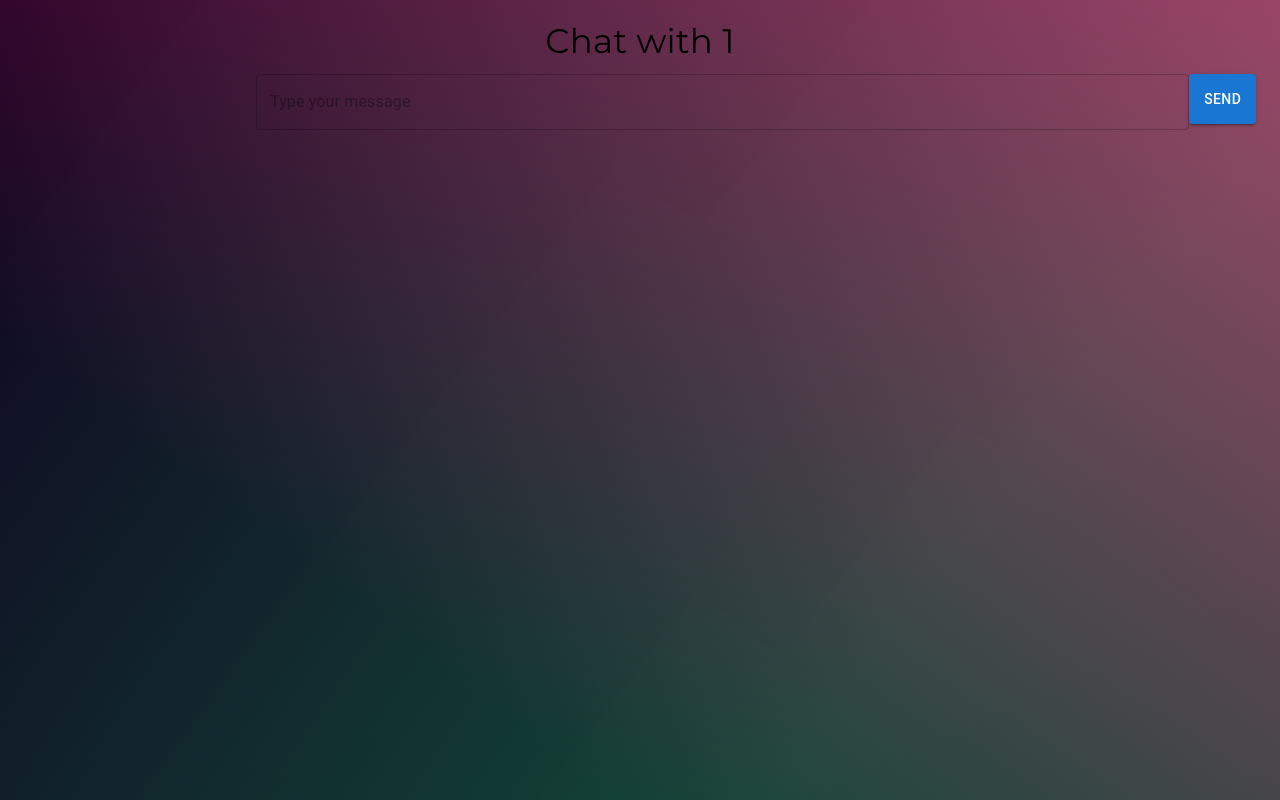
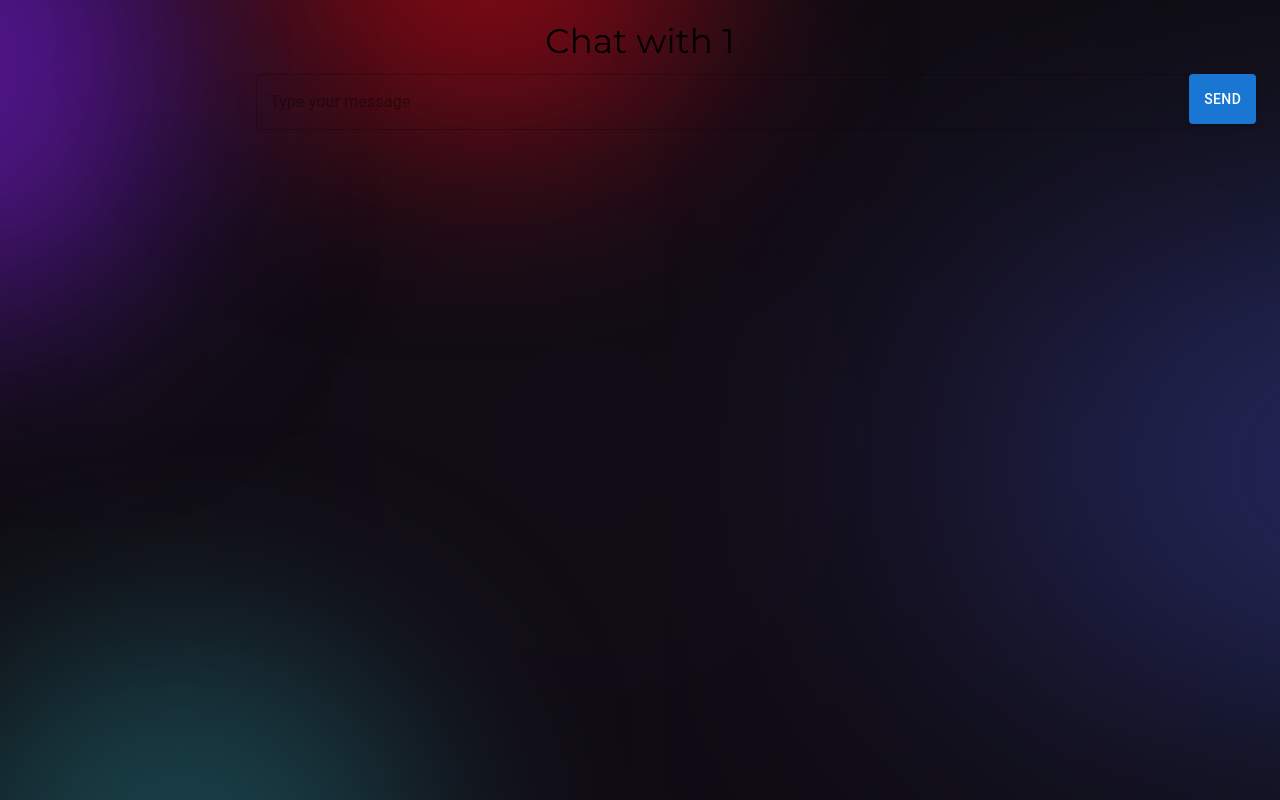
Before and after one commit to Swapnita06/Cortex, a React (Create React App) app in the folder frontend/: page /chat/1 in a window 1280 px wide. Built offline with nearby package versions, Linux system fonts and the light colour scheme.

Commit message:
few more changes

```diff
--- a/frontend/public/index.html
+++ b/frontend/public/index.html
@@ -2,7 +2,7 @@
 <html lang="en">
   <head>
     <meta charset="utf-8" />
-    <link rel="icon" href="%PUBLIC_URL%/favicon.ico" />
+    <link rel="icon"  href="logo.svg" />
 
     <link rel="preconnect" href="https://fonts.googleapis.com">
    <link rel="preconnect" href="https://fonts.gstatic.com" crossorigin>
@@ -38,7 +38,7 @@
       work correctly both with client-side routing and a non-root public URL.
       Learn how to configure a non-root public URL by running `npm run build`.
     -->
-    <title>React App</title>
+    <title>Cortex</title>
   </head>
   <body>
     <noscript>You need to enable JavaScript to run this app.</noscript>
--- a/frontend/src/App.js
+++ b/frontend/src/App.js
@@ -3,6 +3,7 @@ import './App.css';
 import Home from './pages/Home';
 import Chat from './pages/Chat';
 import GroupChat from './pages/GroupChat';
+import Temp from './pages/Temp';
 import {BrowserRouter,Routes,Route} from 'react-router-dom'
 
 function App() {
@@ -11,6 +12,7 @@ function App() {
     <BrowserRouter>
     <Routes>
       <Route path='/' element={<Home/>}/>
+      <Route path="/chat" element={<Temp />} />
       <Route path="/chat/:modelName" element={<Chat />} />
       <Route path="/group-chat/:modelNames" element={<GroupChat />} /> {/* Add the GroupChat route */}
     </Routes>
--- a/frontend/src/pages/Chat.css
+++ b/frontend/src/pages/Chat.css
@@ -5,21 +5,8 @@
 }
 
 .single{
-  background: linear-gradient(
-    217deg,
-    rgba(176, 28, 82, 0.8),  /* Purple */
-    rgba(0, 0, 0, 0.7) 70.71%  /* Black */
-  ),
-  linear-gradient(
-    127deg,
-    rgb(51, 0, 102),    /* Dark Purple */
-    rgba(51, 255, 180, 0.8) 70.71%  /* Pink */
-  ),
-  linear-gradient(
-    336deg,
-    rgba(51, 102, 204, 0.8),  /* Blue */
-    rgba(102, 240, 255, 0.8) 70.71%  /* Light Blue */
-  );
+  background: url('./background.svg') no-repeat center center fixed;
+  background-size: cover;
 }
 
 .send-button{
--- a/frontend/src/pages/Home.css
+++ b/frontend/src/pages/Home.css
@@ -55,7 +55,7 @@
   display: flex;
   justify-content: space-around;
   padding: 30px 0px;
-  scale: 1.8;
+  scale: 1.6;
   transition: all 0.3s ease; /* Smooth transition for hover effect */
 }
 
--- a/frontend/src/pages/temp.jsx
+++ b/frontend/src/pages/temp.jsx
@@ -1,237 +1,12 @@
-// // Home.js
-// import React, { useState, useEffect } from 'react';
-// import axios from 'axios';
-// import Modal from '@mui/material/Modal';
-// import Box from '@mui/material/Box';
-// import Typography from '@mui/material/Typography';
-// import Button from '@mui/material/Button';
-// import HomeOutlinedIcon from '@mui/icons-material/HomeOutlined';
-// import HelpOutlineRoundedIcon from '@mui/icons-material/HelpOutlineRounded';
-// import HistoryRoundedIcon from '@mui/icons-material/HistoryRounded';
-// import AnnouncementOutlinedIcon from '@mui/icons-material/AnnouncementOutlined';
-// import GroupsOutlinedIcon from '@mui/icons-material/GroupsOutlined';
-// import AccountCircleOutlinedIcon from '@mui/icons-material/AccountCircleOutlined';
-// import { TextField } from '@mui/material';
-// import { useNavigate } from 'react-router-dom'; // Import useNavigate
+import React from 'react'
 
-// const Home = () => {
-//   const [open, setOpen] = useState(false);
-//   const [currentAgent, setCurrentAgent] = useState({ name: '', description: '', goal: '' });
-//   const [models, setModels] = useState({ predefined_models: [], custom_models: [] });
-//   const [isCreating, setIsCreating] = useState(false); // New state to check if creating a new agent
-//   const navigate = useNavigate(); // Initialize useNavigate
+const Temp = () => {
+  return (
+    <div>
+      <h1 style={{color:"black",display:"flex", fontFamily:"Manrope", justifyContent:"center",alignItems:"center"}}>Hello 👋<br/>
+      Choose Models to view your conversations</h1>
+    </div>
+  )
+}
 
-//   useEffect(() => {
-//     fetchModels();
-//   }, []);
-
-//   const fetchModels = () => {
-//     axios.get('http://localhost:5000/models')
-//       .then(response => {
-//         setModels(response.data);
-//       })
-//       .catch(error => {
-//         console.error('There was an error fetching the models!', error);
-//       });
-//   };
-
-//   const handleOpen = (agent, creating = false) => {
-//     setCurrentAgent(agent);
-//     setIsCreating(creating);
-//     setOpen(true);
-//   };
-
-//   const handleClose = () => {
-//     setOpen(false);
-//   };
-
-//   const handleChange = (e) => {
-//     const { name, value } = e.target;
-//     setCurrentAgent((prev) => ({ ...prev, [name]: value }));
-//   };
-
-//   const handleCreate = () => {
-//     axios.post('http://localhost:5000/create_model', currentAgent)
-//       .then(response => {
-//         console.log(response.data.message);
-//         fetchModels(); // Refresh models after creating a new one
-//       })
-//       .catch(error => {
-//         console.error('There was an error creating the agent!', error);
-//       });
-
-//     setOpen(false);
-//   };
-
-//   const handleChat = () => {
-//     navigate(`/chat/${currentAgent.name}`);
-//     setOpen(false);
-//   };
-
-//   return (
-//     <>
-//       <div className='container'>
-//         <div className='box1'>
-//           <nav>
-//             <ul className="icon-list">
-//               <div className='list'>
-//                 <div className='list1'>
-//                   <li><HomeOutlinedIcon /></li>
-//                   <li><HelpOutlineRoundedIcon /></li>
-//                   <li><HistoryRoundedIcon /></li>
-//                   <li><GroupsOutlinedIcon /></li>
-//                 </div>
-//                 <div className='list2'>
-//                   <li><AnnouncementOutlinedIcon /></li>
-//                   <li><AccountCircleOutlinedIcon /></li>
-//                 </div>
-//               </div>
-//             </ul>
-//           </nav>
-//         </div>
-
-//         <div className='box2'>
-//           <h1 style={{ marginBottom: '5px' }}>Discover Your Perfect AI Companion </h1>
-//           <h3>Tailored Intelligence for every need.</h3>
-//           <div className='boxes'>
-//             {models.predefined_models.map((model, index) => (
-//               <div key={index} className='agents' onClick={() => handleOpen(model)}>
-//                 <h3>{model.name}</h3>
-//                 <p>{model.description}</p>
-//               </div>
-//             ))}
-//           </div>
-//         </div>
-
-//         <div className='box3'>
-//           <Button variant="contained" onClick={() => handleOpen({ name: '', description: '', goal: '' }, true)}>
-//             Create New Agent
-//           </Button>
-//         </div>
-//       </div>
-
-//       <Modal
-//         open={open}
-//         onClose={handleClose}
-//         aria-labelledby="modal-agent-title"
-//         aria-describedby="modal-agent-description"
-//       >
-//         <Box sx={{
-//           position: 'absolute', top: '50%', left: '50%', transform: 'translate(-50%, -50%)',
-//           width: 500, bgcolor: 'black', border: '2px solid #000', boxShadow: 24, p: 4, borderRadius: '10%'
-//         }}>
-//           <Typography variant="subtitle1" sx={{ mt: 2, color: 'white' }}>
-//             Agent Name
-//           </Typography>
-//           <TextField
-//             fullWidth
-//             placeholder='Agent Name'
-//             name="name"
-//             value={currentAgent.name}
-//             onChange={handleChange}
-//             margin="normal"
-//             sx={{
-//               '& .MuiInputBase-root': {
-//                 backgroundColor: 'gray',
-//                 color: 'white',
-//                 borderRadius: '15px',
-//               },
-//               '& .MuiInputBase-input': {
-//                 color: 'white',
-//               },
-//               '& .MuiOutlinedInput-notchedOutline': {
-//                 borderColor: 'gray',
-//               },
-//               '& .MuiInputLabel-root': {
-//                 color: 'white',
-//               },
-//               '& .MuiInputLabel-shrink': {
-//                 color: 'white',
-//               },
-//             }}
-//             disabled={!isCreating} // Disable input if not creating
-//           />
-
-//           <Typography variant="subtitle1" sx={{ mt: 2, color: 'white' }}>
-//             Agent Description
-//           </Typography>
-//           <TextField
-//             fullWidth
-//             placeholder='Agent Description'
-//             name="description"
-//             value={currentAgent.description}
-//             onChange={handleChange}
-//             margin="normal"
-//             sx={{
-//               '& .MuiInputBase-root': {
-//                 backgroundColor: 'gray',
-//                 color: 'white',
-//                 borderRadius: '15px',
-//               },
-//               '& .MuiInputBase-input': {
-//                 color: 'white',
-//               },
-//               '& .MuiOutlinedInput-notchedOutline': {
-//                 borderColor: 'gray',
-//               },
-//               '& .MuiInputLabel-root': {
-//                 color: 'white',
-//               },
-//               '& .MuiInputLabel-shrink': {
-//                 color: 'white',
-//               },
-//             }}
-//             disabled={!isCreating} // Disable input if not creating
-//           />
-
-//           {isCreating && (
-//             <>
-//               <Typography variant="subtitle1" sx={{ mt: 2, color: 'white' }}>
-//                 Your Goal
-//               </Typography>
-//               <TextField
-//                 fullWidth
-//                 placeholder='Your Goal'
-//                 name="goal"
-//                 value={currentAgent.goal}
-//                 onChange={handleChange}
-//                 margin="normal"
-//                 sx={{
-//                   '& .MuiInputBase-root': {
-//                     backgroundColor: 'gray',
-//                     color: 'white',
-//                     borderRadius: '15px',
-//                   },
-//                   '& .MuiInputBase-input': {
-//                     color: 'white',
-//                   },
-//                   '& .MuiOutlinedInput-notchedOutline': {
-//                     borderColor: 'gray',
-//                   },
-//                   '& .MuiInputLabel-root': {
-//                     color: 'white',
-//                   },
-//                   '& .MuiInputLabel-shrink': {
-//                     color: 'white',
-//                   },
-//                 }}
-//               />
-//             </>
-//           )}
-
-//           <Box sx={{ display: 'flex', justifyContent: 'center' }}>
-//             <Button
-//               variant="contained"
-//               sx={{ mt: 2 }}
-//               onClick={isCreating ? handleCreate : handleChat}
-//             >
-//               {isCreating ? 'Create' : 'Chat'}
-//             </Button>
-//           </Box>
-//         </Box>
-//       </Modal>
-//     </>
-//   );
-// };
-
-// export default Home;
+export default Temp ;
```
Also changed, not shown: frontend/public/logo.svg (added).
